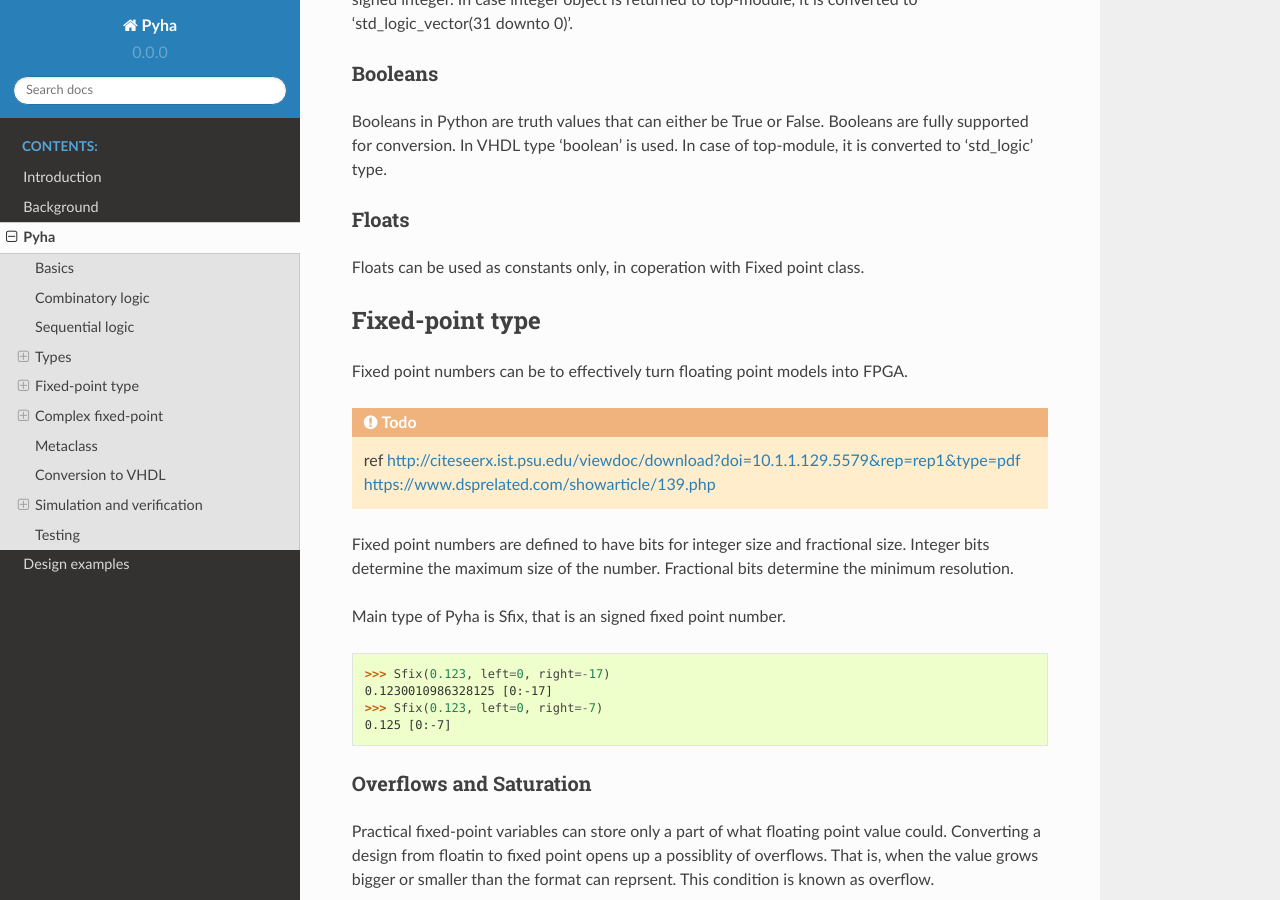
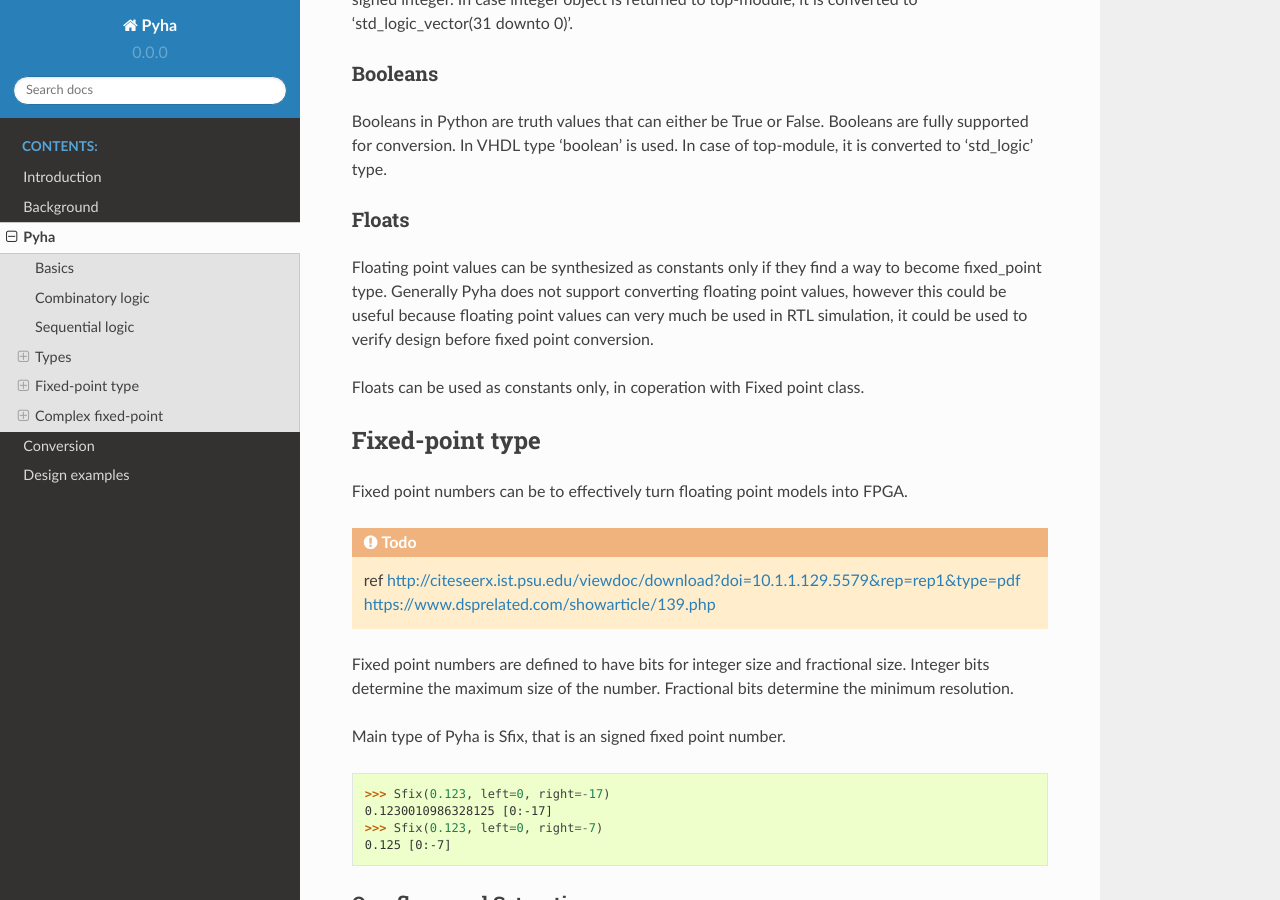
Before and after one commit to gasparka/thesis, a Sphinx documentation site: the page built from docs/pyha.rst, in a window 1280 px wide and 900 px high, scrolled down 2596 px. Built offline with Sphinx 7.4.7 and the Read the Docs theme 2.0.0, drawn with Linux system fonts in a browser that asks for light colours; cross-references to code outside the pages are shown as plain code; some of the changed text lies outside the part shown.

Commit message:
start conversion chapter

```diff
--- a/docs/background.rst
+++ b/docs/background.rst
@@ -19,6 +19,12 @@
 
 MyHDL
 ~~~~~
+..
+    http://www.jandecaluwe.com/blog/its-a-simulation-language.html
+    myhdl sim language
+
+    https://news.ycombinator.com/item?id=8298610
+    system verilog rant
 
 Migen
 ~~~~~
--- a/docs/index.rst
+++ b/docs/index.rst
@@ -8,6 +8,7 @@
     intro
     background
     pyha
+    conversion
     design_examples
 
 .. bibliography:: bibliography.bib
--- a/docs/pyha.rst
+++ b/docs/pyha.rst
@@ -119,6 +119,10 @@
 Floats
 ~~~~~~
 
+Floating point values can be synthesized as constants only if they find a way to become fixed_point type.
+Generally Pyha does not support converting floating point values, however this could be useful because floating point
+values can very much be used in RTL simulation, it could be used to verify design before fixed point conversion.
+
 Floats can be used as constants only, in coperation with Fixed point class.
 
 
@@ -177,28 +181,3 @@
 
     type integer_list_t is array (natural range <>) of integer;
     l: integer_list_t(0 to 1);
-
-
-Metaclass
----------
-
-Conversion to VHDL
-------------------
-
-Language differences...
-
-Simulation and verification
----------------------------
-Essentially this comes downt to being and VHDL simulator inside VHDL simulator. it may sound stupid, but it works for
-simulations and synthesys, so i guess it is not stupid.
-
-Python simulation
-~~~~~~~~~~~~~~~~~
-
-
-RTL simulation
-~~~~~~~~~~~~~~
-
-
-Testing
--------
```
Also changed, not shown: docs/conversion.rst (added, +57 -0 lines), 1 other file.
